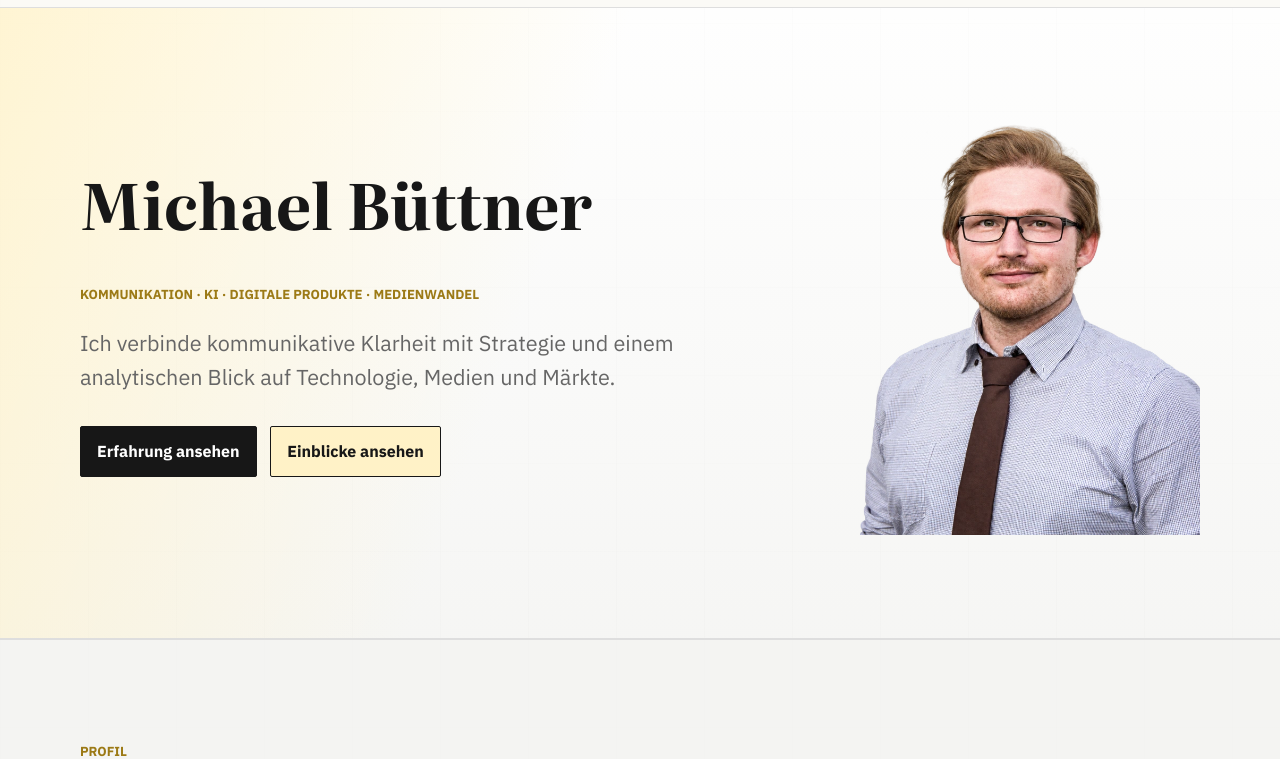
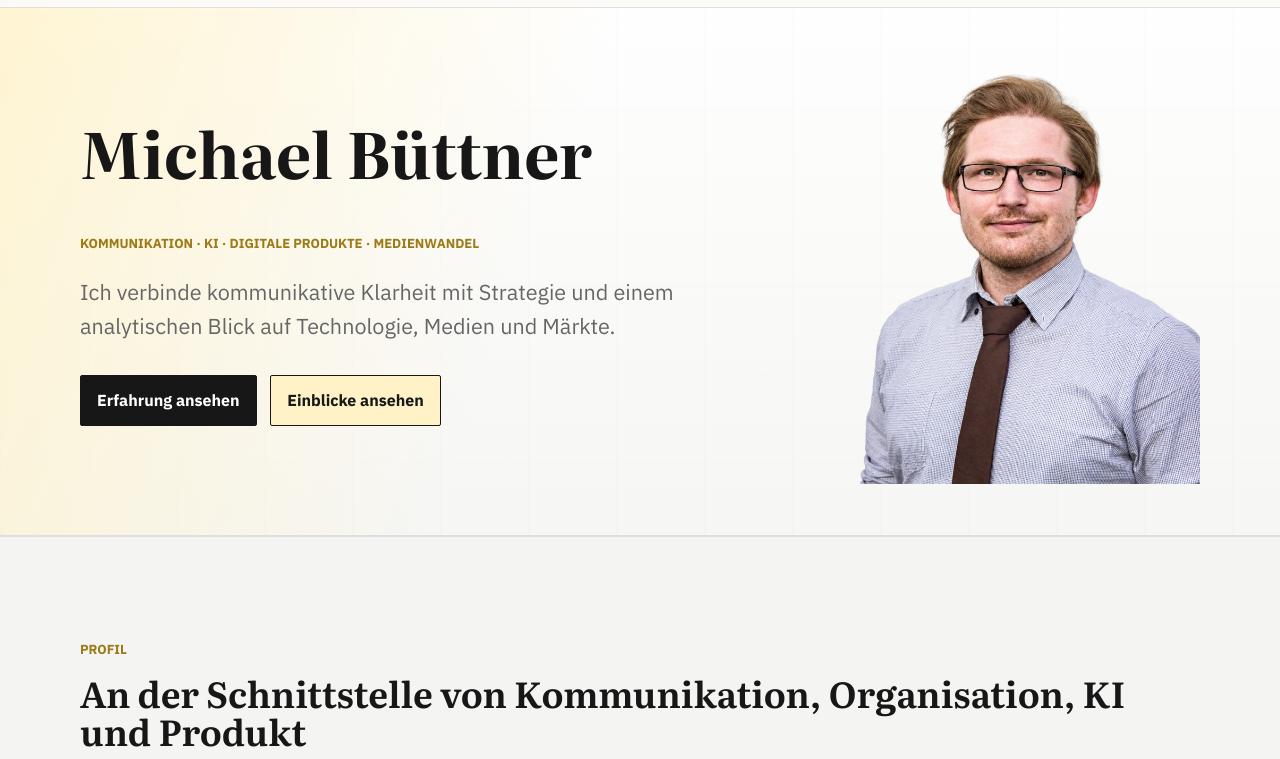
Before and after one commit to michaelulrichbuettner/michael-buettner, a plain HTML site: page index.html in a window 1280 px wide. Shown: the part 65-824 px from the top of the page. Drawn offline with Linux system fonts and the light colour scheme.

Commit message:
Reduce homepage hero spacing

```diff
--- a/assets/css/home.css
+++ b/assets/css/home.css
@@ -1,5 +1,9 @@
 .bilingual-grid { display: grid; grid-template-columns: minmax(0, 1fr); }
 .language-column { min-width: 0; }
+.hero.section {
+  min-height: 0;
+  padding-block: clamp(1.75rem, 4vw, 3.5rem);
+}
 .hero__title { margin-bottom: clamp(2rem, 4vw, 3rem); }
 .bilingual-grid h2 { font-size: clamp(1.65rem, 2.8vw, 2.4rem); }
 .bilingual-grid .text-stack { margin-top: 1.75rem; }
--- a/index.html
+++ b/index.html
@@ -10,7 +10,7 @@
     <script src="assets/js/language.js?v=20261110"></script>
     <link rel="canonical" href="https://michael-buettner.eu/">
     <link rel="stylesheet" href="assets/css/styles.css?v=20261112-static">
-    <link rel="stylesheet" href="assets/css/home.css?v=20261119-portrait-transparent">
+    <link rel="stylesheet" href="assets/css/home.css?v=20261119-compact">
     <link rel="stylesheet" href="assets/css/roles.css?v=20261112-static">
     <script src="assets/js/roles.js?v=20261112-static" defer></script>
     <script src="assets/js/main.js?v=20261112-static" defer></script>
```
